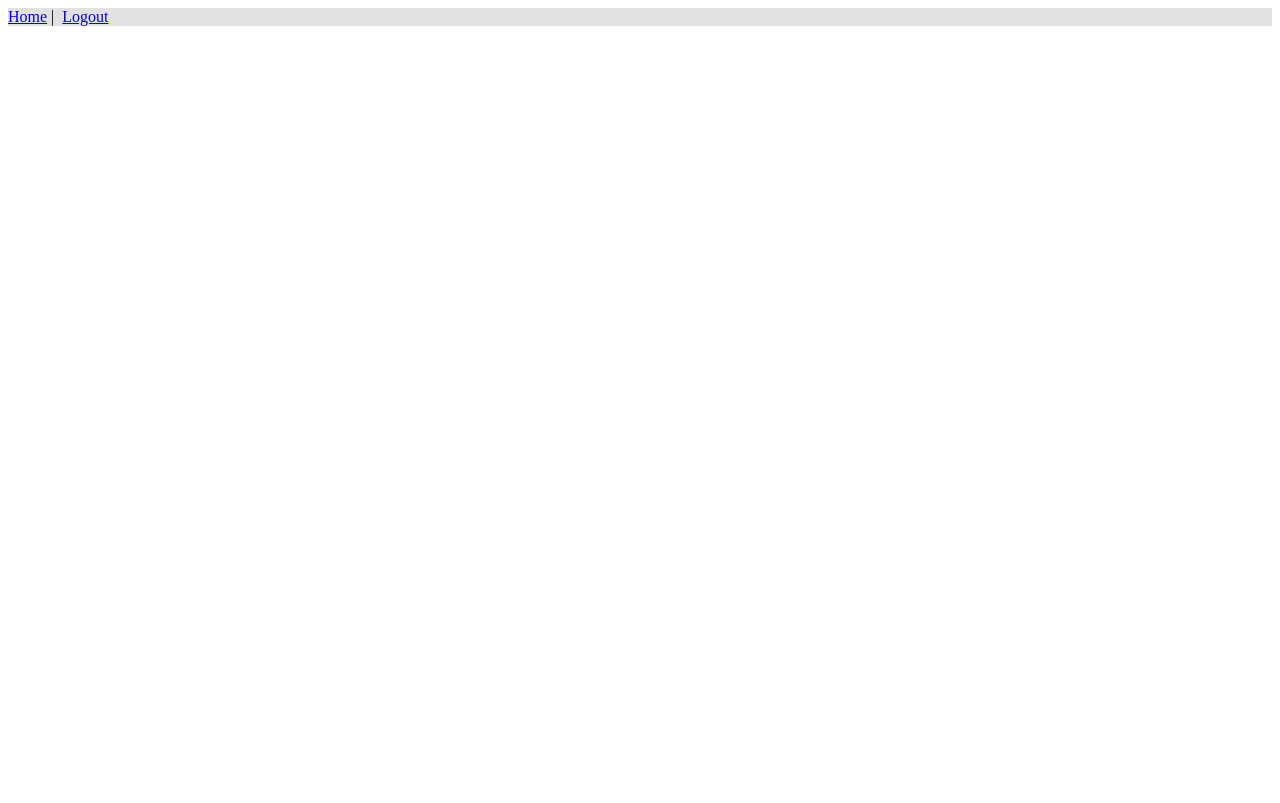
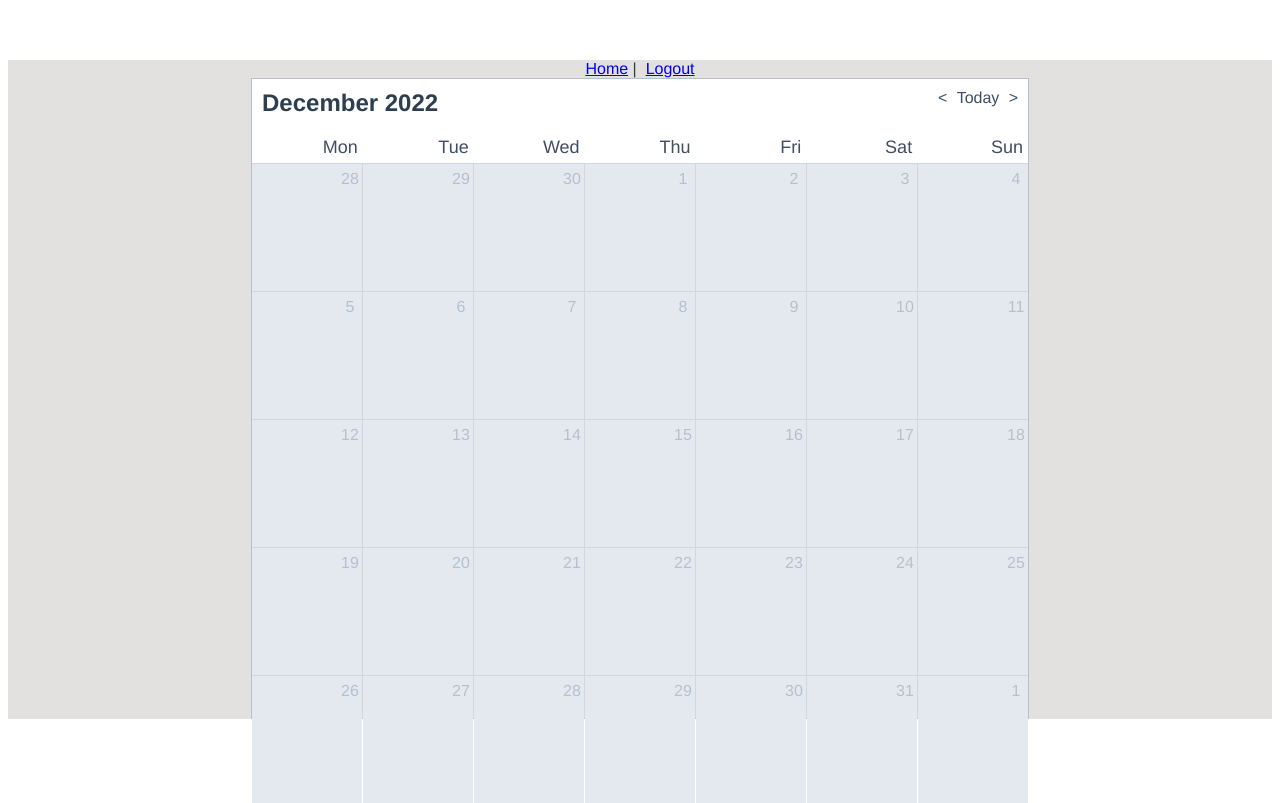
Before and after one commit to jeffjusto/WorkoutCompanionApplication, a Vue app in the folder capstone/vue/: page /calendar in a window 1280 px wide. Built offline with nearby package versions, Linux system fonts and the light colour scheme; sample sign-in values are in the browser's storage.

Commit message:
calendar update

```diff
--- a/capstone/vue/src/components/CalendarDateIndicator.vue
+++ b/capstone/vue/src/components/CalendarDateIndicator.vue
@@ -17,3 +17,11 @@ export default {
     }
 };
 </script>
+
+<style scoped>
+.calendar-date-indicator {
+  font-size: 24px;
+  font-weight: 600;
+  color: var(--grey-00);
+}
+</style>
--- a/capstone/vue/src/components/CalendarDateSelector.vue
+++ b/capstone/vue/src/components/CalendarDateSelector.vue
@@ -1,8 +1,8 @@
 <template>
     <div class="calendar-date-selector">
-        <span @click="selectPrevious"> </span>
+       <span @click="selectPrevious">&#60;</span>
         <span @click="selectCurrent">Today</span>
-        <span @click="selectNext"></span>
+        <span @click="selectNext">&#62;</span>
     </div>
 </template>
 
@@ -39,3 +39,17 @@ export default {
     }
 };
 </script>
+
+<style scoped>
+.calendar-date-selector {
+  display: flex;
+  justify-content: space-between;
+  width: 80px;
+  color: var(--grey-800);
+}
+
+.calendar-date-selector > * {
+  cursor: pointer;
+  user-select: none;
+}
+</style>
--- a/capstone/vue/src/components/CalendarMonth.vue
+++ b/capstone/vue/src/components/CalendarMonth.vue
@@ -43,60 +43,37 @@ export default {
     name: "CalendarMonth",
 
     components: {
-        CalendarDateIndicator,
-        CalendarDateSelector,
-        CalendarMonthDayItem,
-        CalendarWeekdays
+       CalendarMonthDayItem,
+    CalendarDateIndicator,
+    CalendarDateSelector,
+    CalendarWeekdays
     },
 
     data(){
         return{
-            selectedDate: dayjs(),
-            today: dayjs().format("YYYY-MM-DD")
+            selectedDate: dayjs()
         };
     },
 
     computed: {
-        days(){
-            return [
-               { date: "2020-06-29", isCurrentMonth: false },
-        { date: "2022-11-30", isCurrentMonth: false },
-        { date: "2022-12-01", isCurrentMonth: true },
-        { date: "2022-12-02", isCurrentMonth: true },
-        { date: "2022-12-03", isCurrentMonth: true },
-        { date: "2022-12-04", isCurrentMonth: true },
-        { date: "2022-12-05", isCurrentMonth: true },
-        { date: "2022-12-06", isCurrentMonth: true },
-        { date: "2022-12-07", isCurrentMonth: true },
-        { date: "2022-12-08", isCurrentMonth: true },
-        { date: "2022-12-09", isCurrentMonth: true },
-        { date: "2022-12-10", isCurrentMonth: true },
-        { date: "2022-12-11", isCurrentMonth: true },
-        { date: "2022-12-12", isCurrentMonth: true },
-        { date: "2022-12-13", isCurrentMonth: true },
-        { date: "2022-12-14", isCurrentMonth: true },
-        { date: "2022-12-15", isCurrentMonth: true },
-        { date: "2022-12-16", isCurrentMonth: true },
-        { date: "2022-12-17", isCurrentMonth: true },
-        { date: "2022-12-18", isCurrentMonth: true },
-        { date: "2022-12-19", isCurrentMonth: true },
-        { date: "2022-12-20", isCurrentMonth: true },
-        { date: "2022-12-21", isCurrentMonth: true },
-        { date: "2022-12-22", isCurrentMonth: true },
-        { date: "2022-12-23", isCurrentMonth: true },
-        { date: "2022-12-24", isCurrentMonth: true },
-        { date: "2022-12-25", isCurrentMonth: true },
-        { date: "2022-12-26", isCurrentMonth: true },
-        { date: "2022-12-27", isCurrentMonth: true },
-        { date: "2022-12-28", isCurrentMonth: true },
-        { date: "2022-12-29", isCurrentMonth: true },
-        { date: "2022-12-30", isCurrentMonth: true },
-        { date: "2022-12-31", isCurrentMonth: true },
-        { date: "2023-01-01", isCurrentMonth: false },
-        { date: "2023-01-02", isCurrentMonth: false }
+        days() {
+      return [
+        ...this.previousMonthDays,
+        ...this.currentMonthDays,
+        ...this.nextMonthDays
+      ];
+    },
+    today() {
+      return dayjs().format("YYYY-MM-DD");
+    },
 
-            ];
-        },
+    month() {
+      return Number(this.selectedDate.format("M"));
+    },
+
+    year() {
+      return Number(this.selectedDate.format("YYYY"));
+    },
         numberOfDaysInMonth(){
             return dayjs(this.selectedDate).daysInMonth();
         },
@@ -151,3 +128,40 @@ export default {
     }
 };
 </script>
+
+<style scoped>
+.calendar-month {
+  position: relative;
+  background-color: var(--grey-200);
+  border: solid 1px var(--grey-300);
+}
+
+.day-of-week {
+  color: var(--grey-800);
+  font-size: 18px;
+  background-color: #fff;
+  padding-bottom: 5px;
+  padding-top: 10px;
+}
+
+.day-of-week,
+.days-grid {
+  display: grid;
+  grid-template-columns: repeat(7, 1fr);
+}
+
+.day-of-week > * {
+  text-align: right;
+  padding-right: 5px;
+}
+
+.days-grid {
+  height: 100%;
+  position: relative;
+  grid-column-gap: var(--grid-gap);
+  grid-row-gap: var(--grid-gap);
+  border-top: solid 1px var(--grey-200);
+}
+
+
+</style>
--- a/capstone/vue/src/components/CalendarMonthDayItem.vue
+++ b/capstone/vue/src/components/CalendarMonthDayItem.vue
@@ -36,3 +36,41 @@ export default {
     }
 };
 </script>
+
+<style scoped>
+.calendar-day {
+  position: relative;
+  min-height: 100px;
+  width: 100px;
+  font-size: 16px;
+  background-color: #fff;
+  color: var(--grey-800);
+  padding: 5px;
+}
+
+.calendar-day > span {
+  display: flex;
+  justify-content: center;
+  align-items: center;
+  position: absolute;
+  right: 2px;
+  width: var(--day-label-size);
+  height: var(--day-label-size);
+}
+
+.calendar-day--not-current {
+  background-color: var(--grey-100);
+  color: var(--grey-300);
+}
+
+.calendar-day--today {
+  padding-top: 4px;
+}
+
+.calendar-day--today > span {
+  color: #fff;
+  border-radius: 9999px;
+  background-color: var(--grey-800);
+}
+
+</style>
--- a/capstone/vue/src/components/CalendarWeekdays.vue
+++ b/capstone/vue/src/components/CalendarWeekdays.vue
@@ -22,3 +22,15 @@ export default {
     }
 }
 </script>
+
+<style scoped>
+.day-of-week {
+  display: grid;
+  grid-template-columns: repeat(7, 1fr);
+}
+
+.day-of-week > * {
+  text-align: right;
+  padding-right: 5px;
+}
+</style>
--- a/capstone/vue/src/router/index.js
+++ b/capstone/vue/src/router/index.js
@@ -8,6 +8,7 @@ import store from '../store/index'
 import Profiles from '../views/Profiles'
 import CreateProfile from '../views/CreateProfile'
 import EquipmentList from '../views/EquipmentList'
+import Calendar from '../views/Calendar'
 
 Vue.use(Router)
 
@@ -80,6 +81,14 @@ const router = new Router({
         requiresAuth: true
       }
     },
+    {
+      path: "/calendar",
+      name: "calendar",
+      component: Calendar,
+      meta: {
+        requiresAuth: true
+      }
+    }
   ]
 })
 
```
